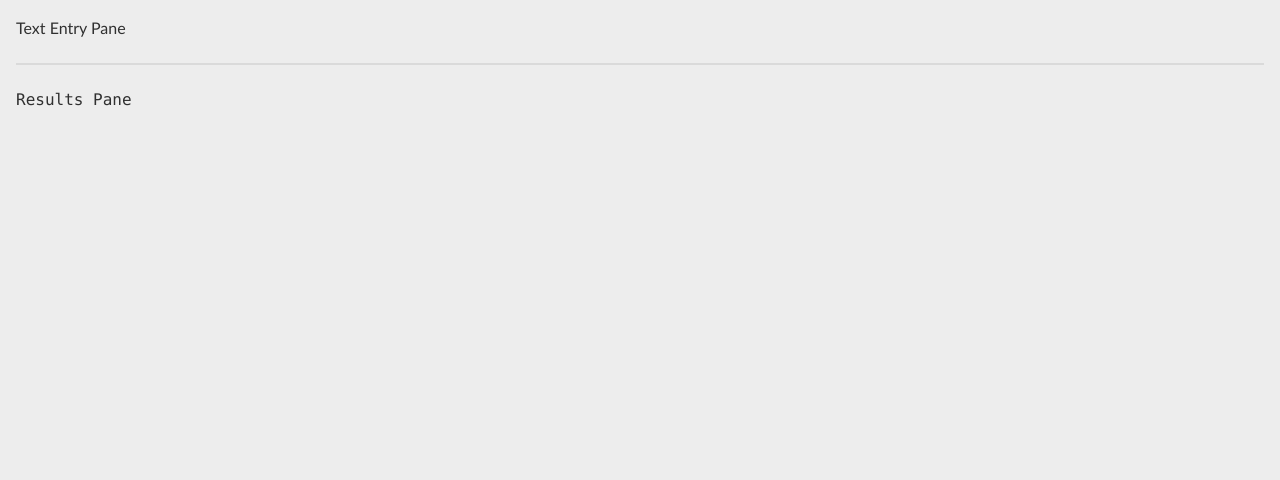
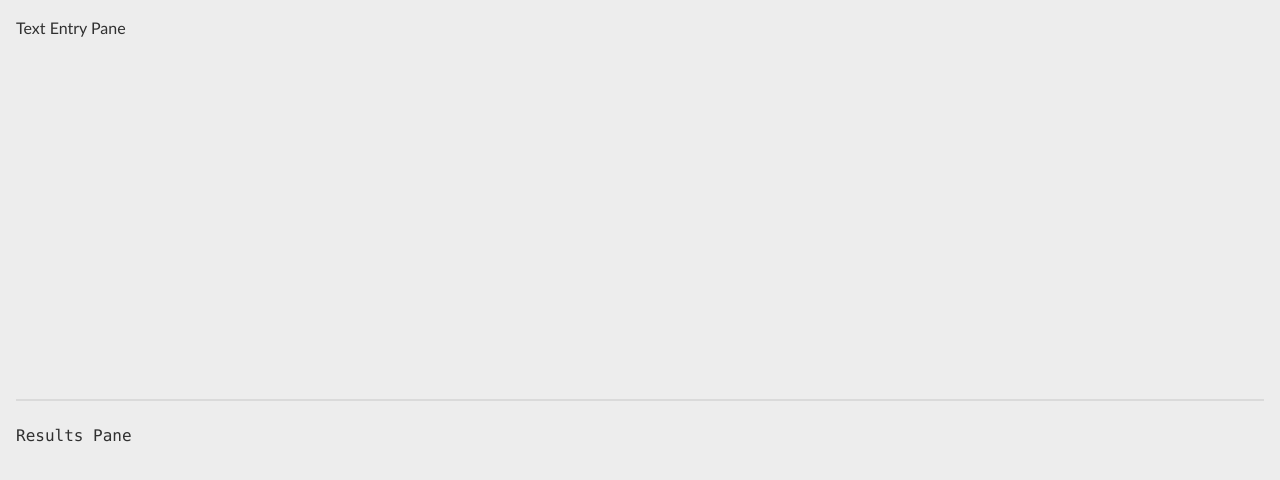
Before and after one commit to csterritt/wllama, a Vue app in the folder frontend/: page / in a window 1280 px wide. Shown: the top 480 px of the page. Built offline with nearby package versions, Linux system fonts and the light colour scheme.

Commit message:
Initial layout as I want it -- two panes with a divider between them.

```diff
--- a/frontend/index.html
+++ b/frontend/index.html
@@ -7,9 +7,9 @@
 </head>
 <body>
 <div
-        class="h-full min-h-screen flex flex-col justify-between bg-base-200"
+        class="h-full min-h-screen flex flex-row bg-base-200"
 >
-    <div id="app" class="m-4"></div>
+    <div id="app" class="flex flex-row min-w-full p-4"></div>
 </div>
 <script src="./src/main.js" type="module"></script>
 </body>
--- a/frontend/src/components/EntryPane.vue
+++ b/frontend/src/components/EntryPane.vue
@@ -1,5 +1,7 @@
 <template>
-  <div>Text Entry Pane</div>
+  <div class="flex-grow min-w-full">
+    <div>Text Entry Pane</div>
+  </div>
 </template>
 
 <script setup></script>
--- a/frontend/src/components/PaneContainer.vue
+++ b/frontend/src/components/PaneContainer.vue
@@ -1,7 +1,9 @@
 <template>
-  <entry-pane></entry-pane>
-  <div class="divider"></div>
-  <results-pane></results-pane>
+  <div class="flex flex-col flex-grow min-w-full">
+    <entry-pane></entry-pane>
+    <div class="divider"></div>
+    <results-pane></results-pane>
+  </div>
 </template>
 
 <script setup>
--- a/frontend/src/components/ResultsPane.vue
+++ b/frontend/src/components/ResultsPane.vue
@@ -1,6 +1,8 @@
 <template>
-  <div class="font-monocode">
-    <div>Results Pane</div>
+  <div class="flex-grow min-w-full">
+    <div class="font-monocode">
+      <div>Results Pane</div>
+    </div>
   </div>
 </template>
 
--- a/frontend/src/style.css
+++ b/frontend/src/style.css
@@ -5,3 +5,12 @@
 html {
     @apply font-humanist;
 }
+
+html,
+body {
+    min-height: 100vh;
+}
+
+.my-full-width {
+    width: 100%;
+}
```
Also changed, not shown: 1 other file (tests, documents, lock files or other folders).
